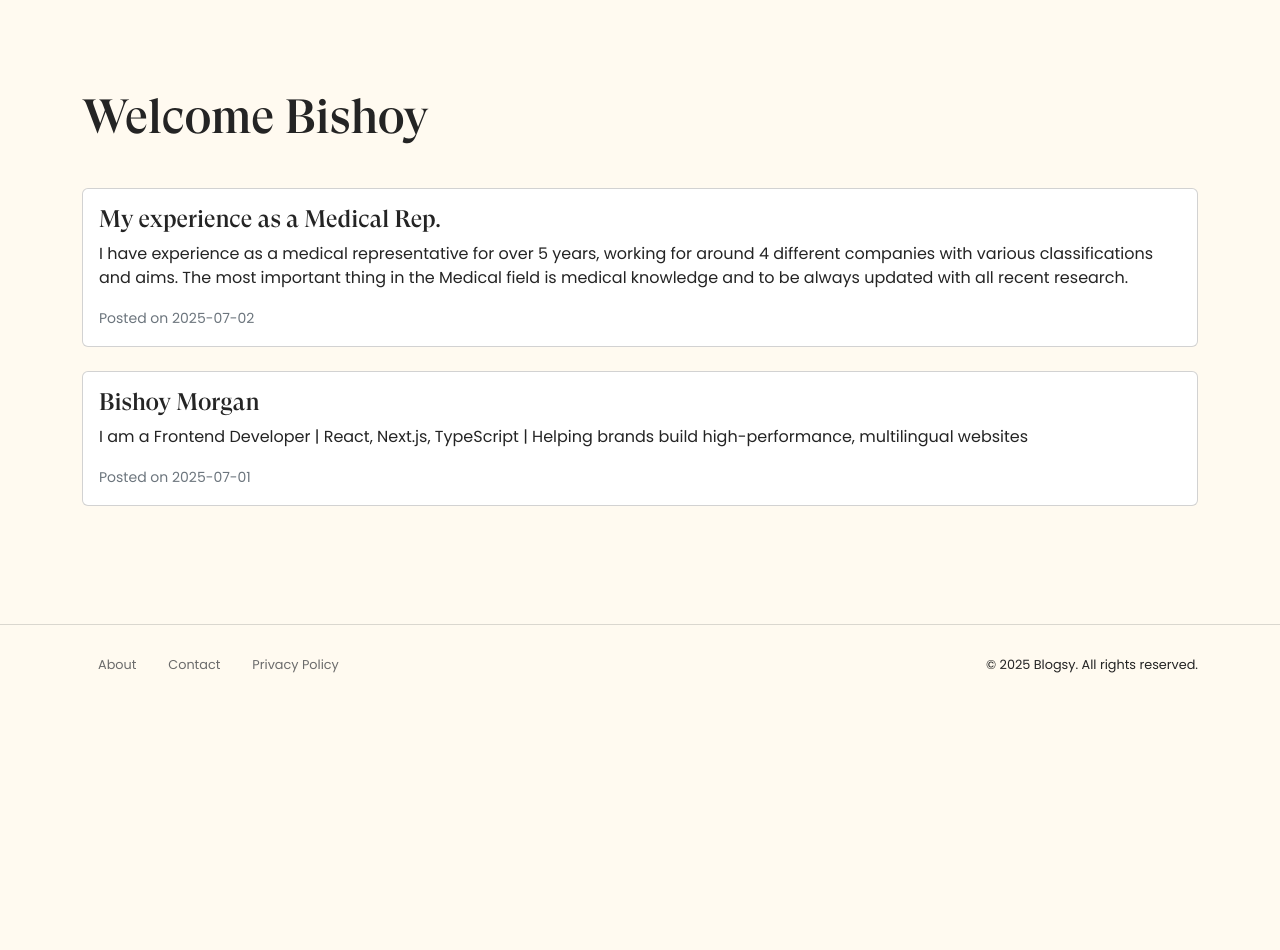
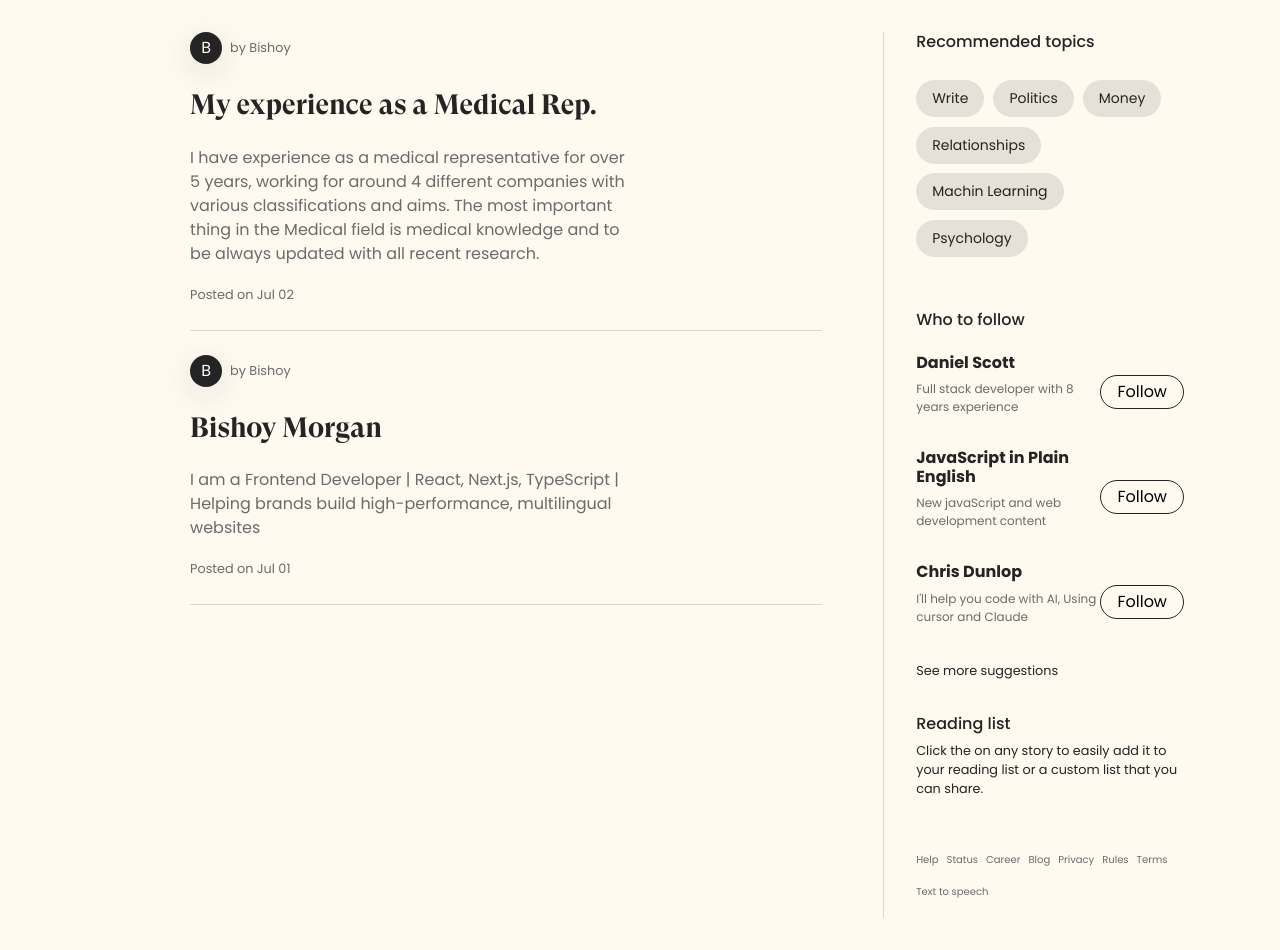
Before and after one commit to Bishoy-Morgan/Blogsy, a Flask app: page /home in a window 1280 px wide. Shown: the part 96-1046 px from the top of the page. Before the commit the page ends 769 px from the top, so only its background shows below. Run offline with Flask 3, Linux system fonts and the light colour scheme; a user stored in the database is signed in; data comes from the database, SQL or seed files in the repository.

Commit message:
home-page

```diff
--- a/website/static/css/styles.css
+++ b/website/static/css/styles.css
@@ -20,6 +20,12 @@
     font-family: 'Poppins';
     src: url("../fonts/Poppins-Regular.ttf") format("truetype");
     font-weight: normal;
+    font-style: normal;
+}
+@font-face {
+    font-family: 'Poppins';
+    src: url("../fonts/Poppins-Medium.ttf") format("truetype");
+    font-weight: 500;
     font-style: normal;
 }
 @font-face {
@@ -73,6 +79,10 @@ h1 {
 h2 {
     font-size: clamp(2.5rem, 6vw, 3rem);
     line-height: 0.95;
+}
+
+.poppins {
+    font-family: 'Poppins', sans-serif;
 }
 
 .w-95 {
@@ -334,6 +344,89 @@ footer .nav-link {
     }
 }
 
+.blog-list {
+    width: 65%;
+    display: flex;
+    flex-flow: column nowrap;
+    place-items: end start;
+}
+
+.post {
+    width: 80%;
+    display: flex;
+    flex-flow: row wrap;
+    border-bottom: 1px solid rgba(107, 107, 107, 0.25);
+}
+
+.post-content {
+    width: 70%;
+}
+
+.by-name {
+    color: var(--gray-color);
+}
+
+.author-profile-img {
+    width: 2rem;
+    height: 2rem;
+    background-color: var(--primary-color);
+    color: var(--floral-color);
+    border-radius: 100%;
+    display: flex;
+    align-items: center;
+    justify-content: center;
+    box-shadow: 0 8px 32px rgba(36,36,36,0.12);
+}
+
+.post-img-container {
+    width: 30%;
+}
+
+.post-content p, small {
+    color: var(--gray-color);
+}
+
+aside {
+    width: 30%;
+    display: flex;
+    flex-flow: column nowrap;
+    place-items: start space-around;
+    gap: 2rem;
+    padding: 0 4rem 0 2rem ;
+    border-left: 1px solid rgba(107, 107, 107, 0.25);
+}
+
+.topic {
+    display: inline-block;
+    padding: 0.5rem 1rem;
+    margin: 0.3rem 0.3rem 0.3rem 0;
+    background-color: rgba(0, 0, 0, 0.1);
+    border-radius: 100px;
+    font-size: 14px;
+}
+
+.follow-content p {
+    color: var(--gray-color);
+    font-size: 12px;
+    max-width: 14rem;
+}
+
+.follow-btn {
+    padding: 0.25rem 1rem;
+    border-radius: 100px;
+    background-color: transparent;
+    border: 1px solid var(--primary-color);
+}
+
+.aside-links ul li a {
+    font-size: 10px;
+    color: var(--gray-color);
+    text-decoration: none;
+    &:hover {
+        color: var(--primary-color);
+    }
+}
+
 @media (max-width: 768px) {
     h1 {
         font-size: 80px ;
--- a/website/templates/base.html
+++ b/website/templates/base.html
@@ -94,6 +94,7 @@
                 {% block content %}
                 {% endblock %}
             </main>
+            {% if request.endpoint != 'views.home' %}
                 <footer>
                     <div class="container d-flex flex-column flex-md-row justify-content-between align-items-center">
                         <ul class="nav d-flex ">
@@ -110,6 +111,7 @@
                         <p class="font-11 mb-0 ">© 2025 Blogsy. All rights reserved.</p>
                     </div>
                 </footer>
+            {% endif %}
         </div>
         <script src="https://cdn.jsdelivr.net/npm/bootstrap@5.2.3/dist/js/bootstrap.bundle.min.js" integrity="sha384-kenU1KFdBIe4zVF0s0G1M5b4hcpxyD9F7jL+jjXkk+Q2h455rYXK/7HAuoJl+0I4" crossorigin="anonymous"></script>
         <script src="{{ url_for('static', filename='js/index.js') }}"></script>
--- a/website/templates/home.html
+++ b/website/templates/home.html
@@ -3,20 +3,98 @@
     Home
 {% endblock %}
 {% block content %}
-    <section class="container">
-        <h2 class="align-center">Welcome {{ user.first_name }}</h2>
-        <div class="blog-list mt-5">
+    <section class="w-100 h-100 d-flex align-items-start justify-content-between ">
+        <div class="blog-list">
             {% for blog in blogs %}
-                <div class="card mb-4">
-                    <div class="card-body">
-                        <h4 class="card-title">{{ blog.title }}</h4>
-                        <p class="card-text">{{ blog.content }}</p>
-                        <small class="text-muted">Posted on {{ blog.date_created.strftime('%Y-%m-%d') }}</small>
+                <div class="post mb-4 pb-4">
+                    <div class="post-content">
+                        <div class="d-flex align-items-center gap-2">
+                            <div class="author-profile-img">
+                                <span>{{ user.first_name[0] }}</span>
+                            </div>
+                            <span class="font-11 mb-0 by-name">by {{ user.first_name }}</span>
+                        </div>
+                        <h3 class="my-4 fw-bold">{{ blog.title }}</h3>
+                        <p class="post-paragraph">{{ blog.content }}</p>
+                        <small class="font-11">Posted on {{ blog.date_created.strftime('%b %d') }}</small>
+                    </div>
+                    <div class="post-img-container">
+
                     </div>
                 </div>
             {% else %}
                 <p>No blogs yet.</p>
             {% endfor %}
         </div>
+        <aside>
+            <div class="mb-3">
+                <h6 class="mb-4 poppins ">Recommended topics</h6>
+                <div>
+                    <span class="topic">Write</span>
+                    <span class="topic">Politics</span>
+                    <span class="topic">Money</span>
+                    <span class="topic">Relationships</span>
+                    <span class="topic">Machin Learning</span>
+                    <span class="topic">Psychology</span>
+                </div>
+            </div>
+            <div class="follow-content">
+                <h6 class="mb-4 poppins">Who to follow</h6>
+                <div class="d-flex align-items-center justify-content-between mb-3">
+                    <div class="d-flex flex-column ">
+                        <h6 class="fw-bold poppins">Daniel Scott</h6>
+                        <p>Full stack developer with 8 years experience</p>
+                    </div>
+                    <button class="follow-btn">Follow</button>
+                </div>
+                <div class="d-flex align-items-center justify-content-between mb-3">
+                    <div class="d-flex flex-column ">
+                        <h6 class="fw-bold poppins">JavaScript in Plain English</h6>
+                        <p>New javaScript and web development content</p>
+                    </div>
+                    <button class="follow-btn">Follow</button>
+                </div>
+                <div class="d-flex align-items-center justify-content-between mb-3">
+                    <div class="d-flex flex-column ">
+                        <h6 class="fw-bold poppins">Chris Dunlop</h6>
+                        <p>I'll help you code with AI, Using cursor and Claude</p>
+                    </div>
+                    <button class="follow-btn">Follow</button>
+                </div>
+                <span class="font-11">See more suggestions</span>
+            </div>
+            <div>
+                <h6 class="mb-2 poppins">Reading list</h6>
+                <p class="font-11">Click the  on any story to easily add it to your reading list or a custom list that you can share.</p>
+            </div>
+            <div class="aside-links">
+                <ul class="list-unstyled d-flex align-items-center gap-2 flex-wrap ">
+                    <li>
+                        <a href="#">Help</a>
+                    </li>
+                    <li>
+                        <a href="#">Status</a>
+                    </li>
+                    <li>
+                        <a href="#">Career</a>
+                    </li>
+                    <li>
+                        <a href="#">Blog</a>
+                    </li>
+                    <li>
+                        <a href="#">Privacy</a>
+                    </li>
+                    <li>
+                        <a href="#">Rules</a>
+                    </li>
+                    <li>
+                        <a href="#">Terms</a>
+                    </li>
+                    <li>
+                        <a href="#">Text to speech</a>
+                    </li>
+                </ul>
+            </div>
+        </aside>
     </section>
 {% endblock %}
```
Also changed, not shown: website/static/fonts/Poppins-Medium.ttf (added). Lines whose indentation alone changed are shown as unchanged.
